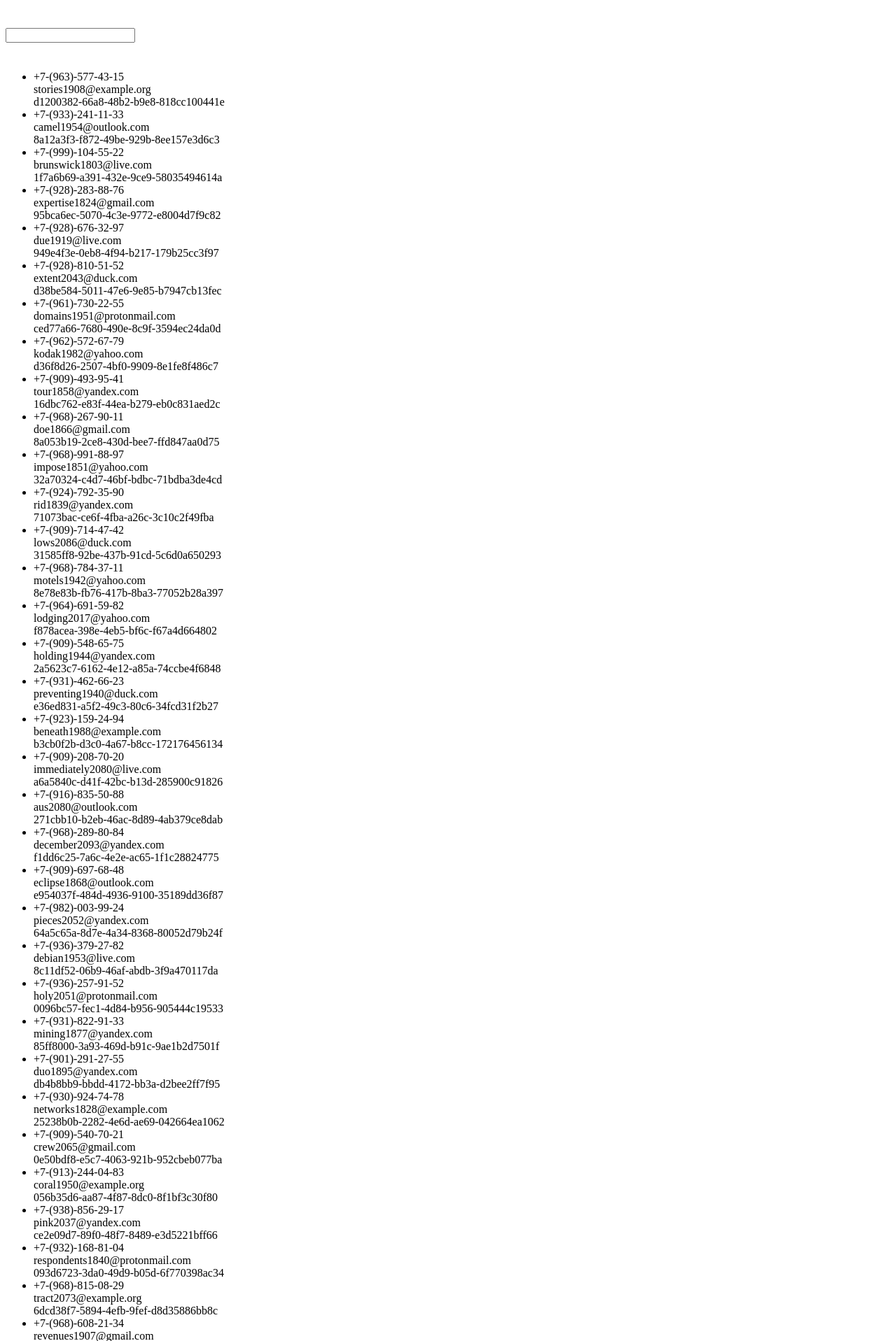
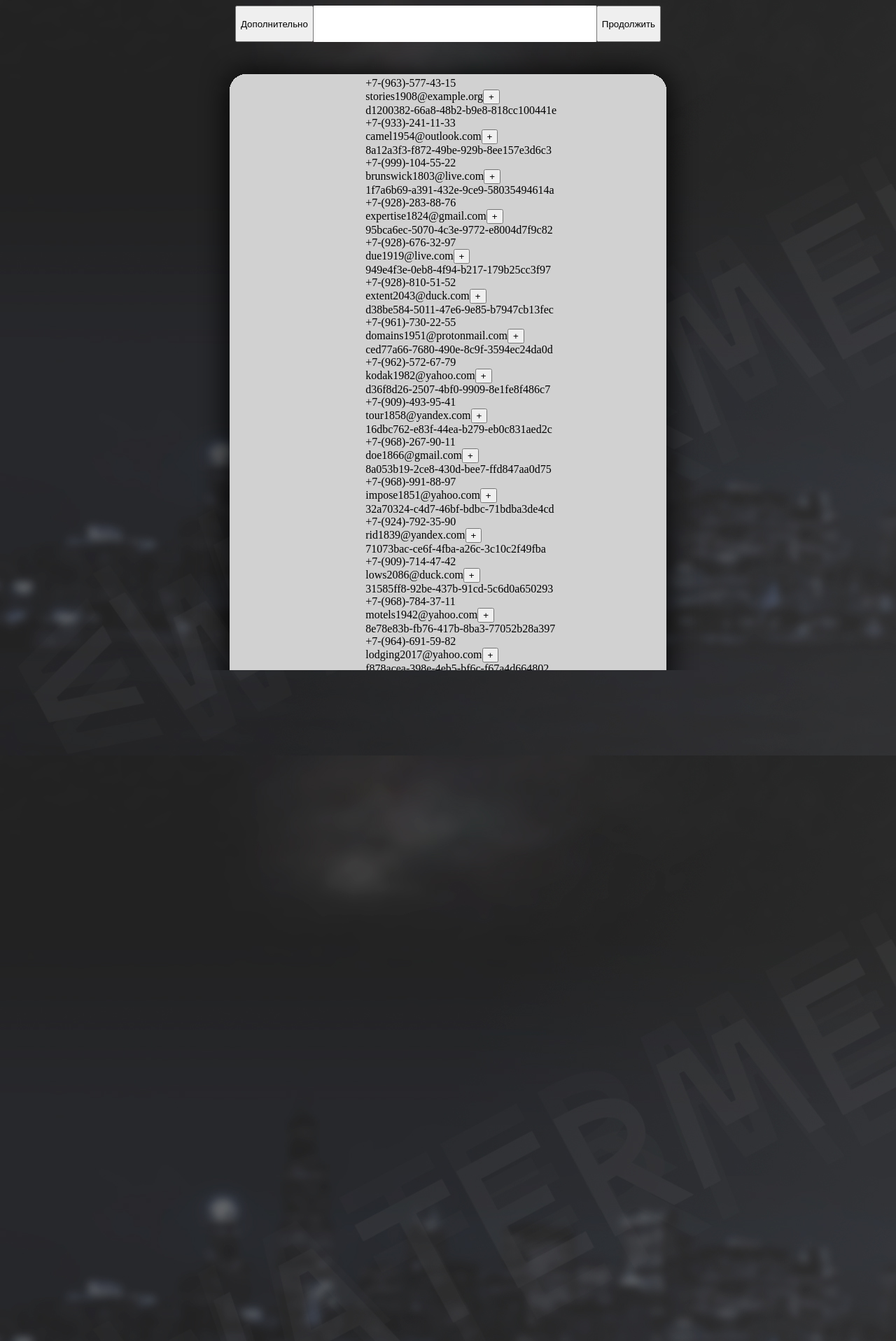
Before and after one commit to AsQqqq/hackathon, a Flask app: page / in a window 1280 px wide. Shown: the top 1917 px of the page at 70% size. Run offline with Flask 3, Linux system fonts and the light colour scheme; parts of the project's set-up code (start-up, migrations or seed data) failed here and were passed over.

Commit message:
Частичная верстка.

```diff
--- a/main.py
+++ b/main.py
@@ -25,4 +25,4 @@ info_(text='Файл прогружен')
 if __name__ == "__main__":
     "Запуск кода"
     warning_(text='Запуск кода')
-    app.run(debug=True, host="localhost", port="3030")
+    app.run(debug=True, host="172.20.10.2", port="3030")
--- a/static/css/style.css
+++ b/static/css/style.css
@@ -3,8 +3,8 @@
 }
 
 #elastic {
-    display: block;
-    margin: 40px 0;
+    display: flex;
+    justify-content: center;
 }
 
 .elastic li{
@@ -14,3 +14,44 @@
 .elastic li.hide {
     display: none;
 }
+
+.userElement {
+    list-style-type: none;
+}
+
+body {
+    background-image: url(../assets/background-image-city.jpg);
+}
+
+.listInfo {
+    display: flex;
+    justify-content: center;
+    align-content: right;
+    background-image: url(../assets/group-people-container.png);
+    background-position: top;
+    background-repeat: no-repeat;
+    overflow: auto;
+    height: 898px;
+}
+
+.searchInfo {
+    display: flex;
+    justify-content: center;
+}
+
+#elastic {
+    border: none;
+    outline: none;
+    height: 50px;
+    width: 400px;
+}
+
+.additionalBtns {
+    display: flex;
+    justify-content: center;
+    align-content: center;
+}
+
+.elastic {
+    margin-top: 50px;
+}
--- a/templates/index.html
+++ b/templates/index.html
@@ -10,15 +10,18 @@
 </head>
     <body>
         <main>
-            <div class="searchInfo">
+            <div class="additionalBtns">
+                <input type="submit" value="Дополнительно" id="addBtn">
                 <input type="text" id="elastic">
+                <input type="submit" value="Продолжить" id="ctnBtn">
             </div>
+
             <div class="listInfo">
-                <ul class="elastic">
+                <ol class="elastic">
                     {% for i in users_data %}
-                    <li>{{ i.phone_number }}<br>{{ i.email }}<br>{{ i.id }}</li>
+                    <li class="userElement">{{ i.phone_number }}<br>{{ i.email }}<input type="submit" value="+"><br>{{ i.id }}</li>
                     {% endfor %}>
-                </ul>
+                </ol>
             </div>
             <!-- вызов js -->
             <script src="static/javascript/func.js"></script>
```
Also changed, not shown: static/assets/background-image-city.jpg (added), static/assets/background-image-city.png (renamed from assets/background-image-city.png), static/assets/group-people-container.png (added), 1 other file.
